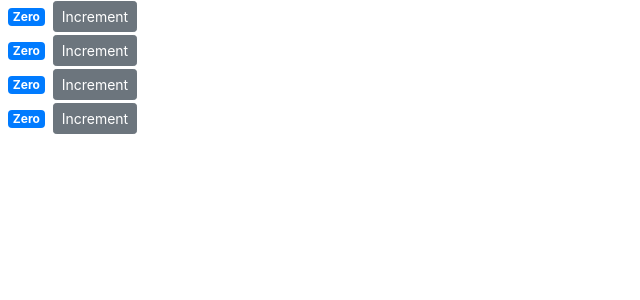
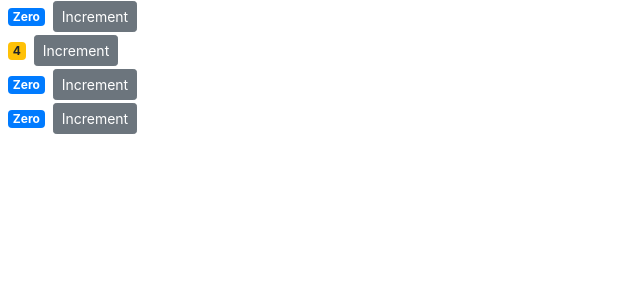
Before and after one commit to intansemc2/counter-react-app, a React (Create React App) app: page / in a window 1280 px wide. Shown: the top 300 px of the page, without its empty margins (0-640 px from the left). Built offline with nearby package versions, Linux system fonts and the light colour scheme.

Commit message:
passing data to components

```diff
--- a/src/components/counter.jsx
+++ b/src/components/counter.jsx
@@ -2,12 +2,12 @@
 
 class Counter extends Component {
     state = {
-        count: 0,
+        value: this.props.value,
     };
 
     handleIncrement = (product) => {
         console.log('Product is ' + product);
-        this.setState({ count: this.state.count + 1 });
+        this.setState({ value: this.state.value + 1 });
     };
 
     render() {
@@ -23,12 +23,12 @@
 
     getBadgeClasses() {
         let classes = 'badge m-2 badge-';
-        classes += this.state.count === 0 ? 'primary' : 'warning';
+        classes += this.state.value === 0 ? 'primary' : 'warning';
         return classes;
     }
 
     formatCount() {
-        const { count } = this.state;
+        const { value: count } = this.state;
         return count === 0 ? 'Zero' : count;
     }
 }
--- a/src/components/counters.jsx
+++ b/src/components/counters.jsx
@@ -1,3 +1,4 @@
+//passing data to components
 import React, { Component } from 'react';
 import Counter from './counter';
 
@@ -5,7 +6,7 @@
     state = {
         counters: [
             { id: 1, value: 0 },
-            { id: 2, value: 0 },
+            { id: 2, value: 4 },
             { id: 3, value: 0 },
             { id: 4, value: 0 },
         ],
@@ -14,7 +15,7 @@
         return (
             <div>
                 {this.state.counters.map((counter) => (
-                    <Counter key={counter.id} />
+                    <Counter key={counter.id} value={counter.value} />
                 ))}
             </div>
         );
```
